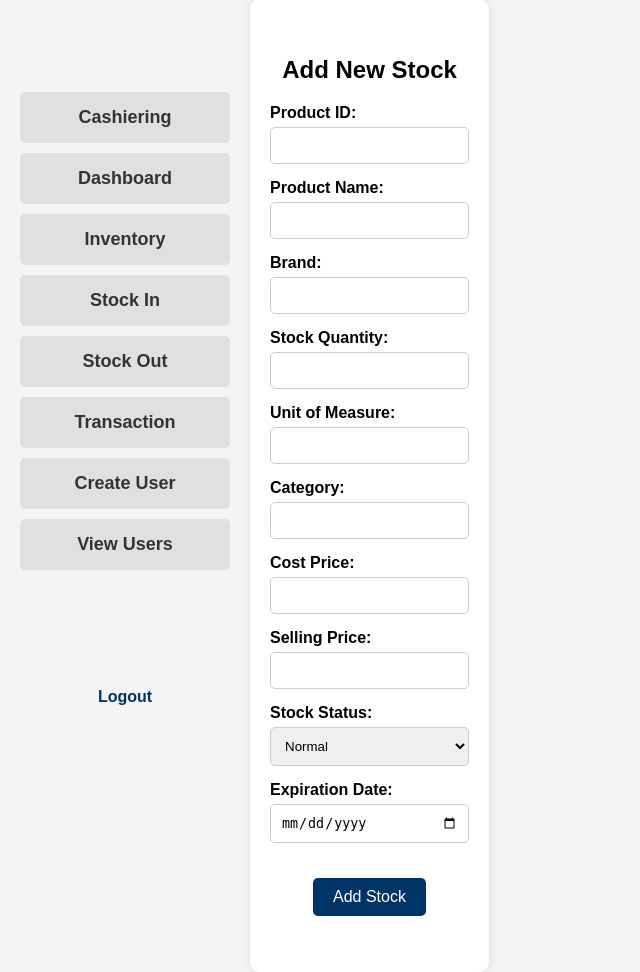
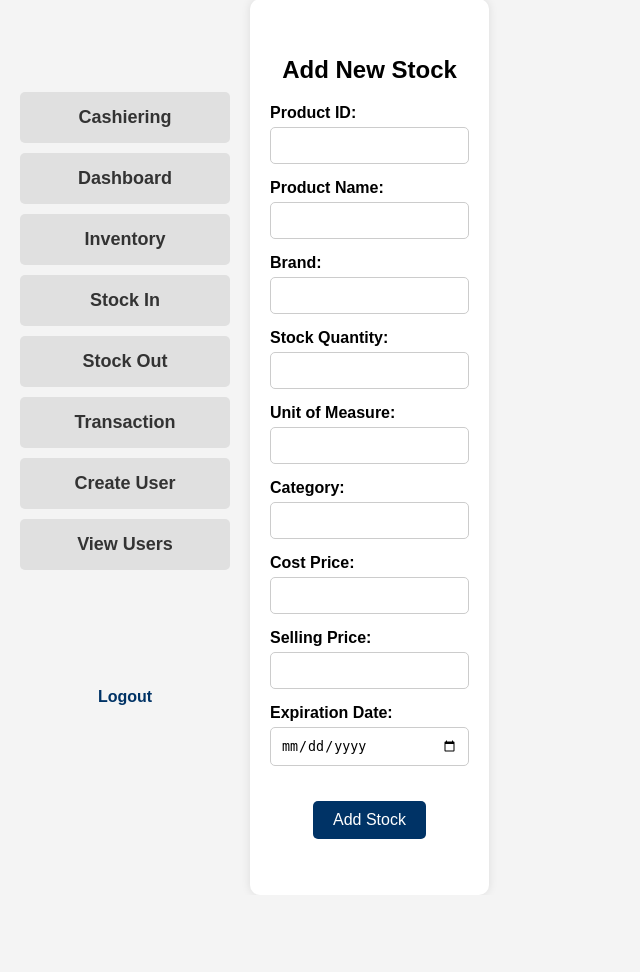
Before and after one commit to SlowlyKent/fpbg_final, a PHP site: page /stock_in.php in a window 1280 px wide. Shown: the part 74-1046 px from the top of the page, without its empty margins (0-640 px from the left). After the commit the page ends 913 px from the top, so only its background shows below. Run offline with PHP 8.4, Linux system fonts and the light colour scheme; a user stored in the database is signed in; some web fonts are replaced.

Commit message:
Update stock_in.php

```diff
--- a/stock_in.php
+++ b/stock_in.php
@@ -129,14 +129,6 @@ if ($_SERVER['REQUEST_METHOD'] === 'POST') {
                     <input type="number" step="0.01" id="selling_price" name="selling_price" required>
                 </div>
 
-                <div class="form-group">
-                    <label for="stock_status">Stock Status:</label>
-                    <select id="stock_status" name="stock_status" required>
-                        <option value="normal">Normal</option>
-                        <option value="overstock">Overstock</option>
-                        <option value="outofstock">Out of Stock</option>
-                    </select>
-                </div>
 
                 <div class="form-group">
                     <label for="expiration_date">Expiration Date:</label>
```
